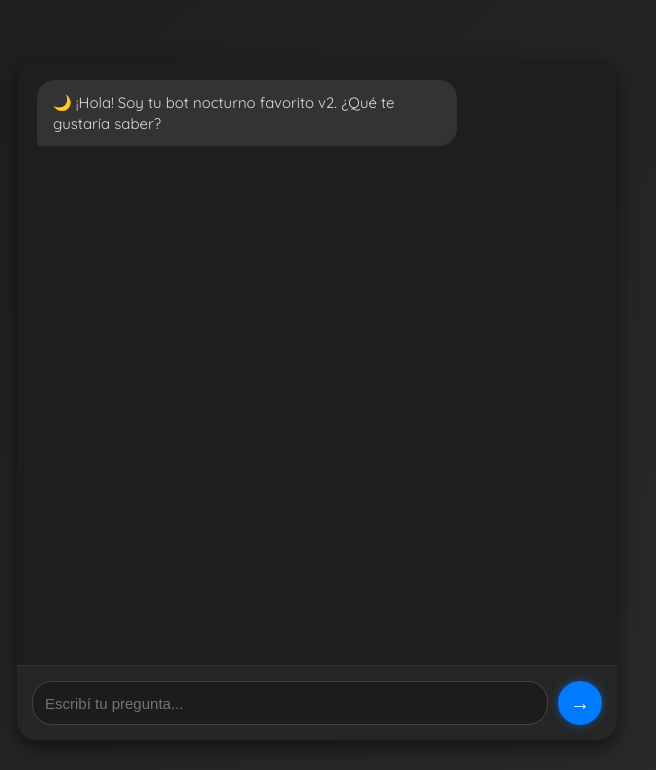
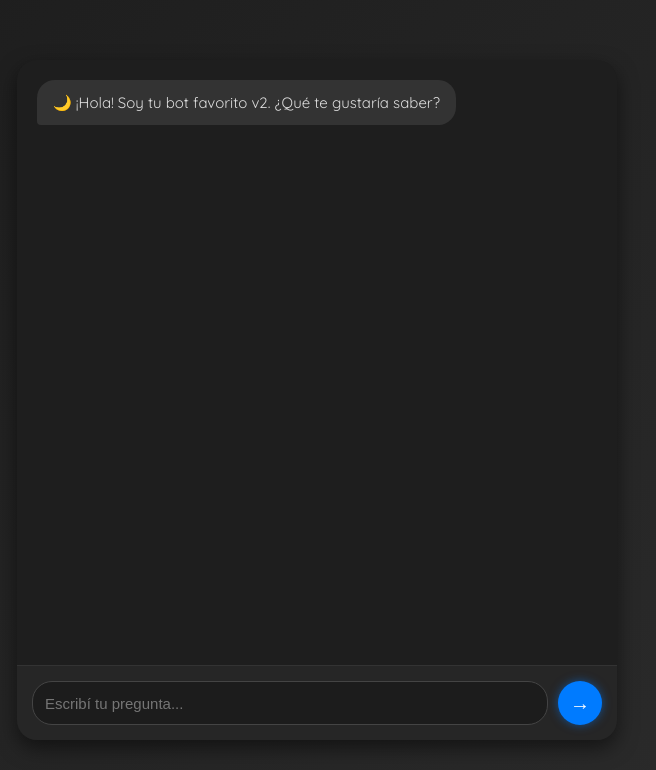
Before and after one commit to MarceloBouzou/mi-chatbot-rag, a website: page public/index.html in a window 1280 px wide. Shown: the whole page, without its empty margins (323-979 px from the left). Drawn offline with Linux system fonts and the light colour scheme.

Commit message:
Update index.html

```diff
--- a/public/index.html
+++ b/public/index.html
@@ -14,7 +14,7 @@
 <body>
   <div id="chat-container">
     <div id="chat-box">
-      <div class="message bot-message">🌙 ¡Hola! Soy tu bot nocturno favorito v2. ¿Qué te gustaría saber?</div>
+      <div class="message bot-message">🌙 ¡Hola! Soy tu bot favorito v2. ¿Qué te gustaría saber?</div>
     </div>
     <div id="input-area">
       <input type="text" id="user-input" placeholder="Escribí tu pregunta..."/>
```
